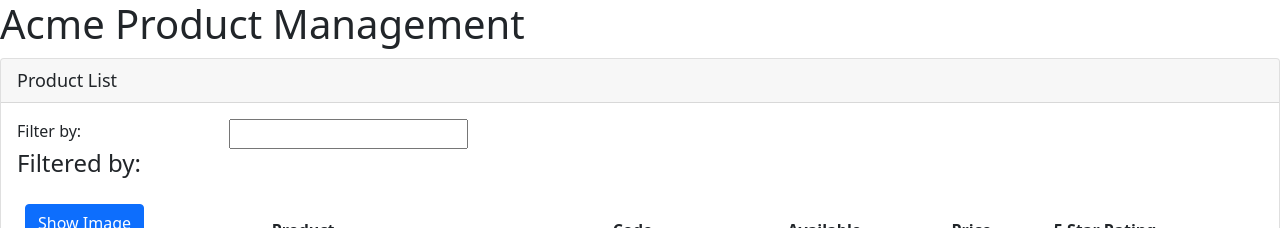
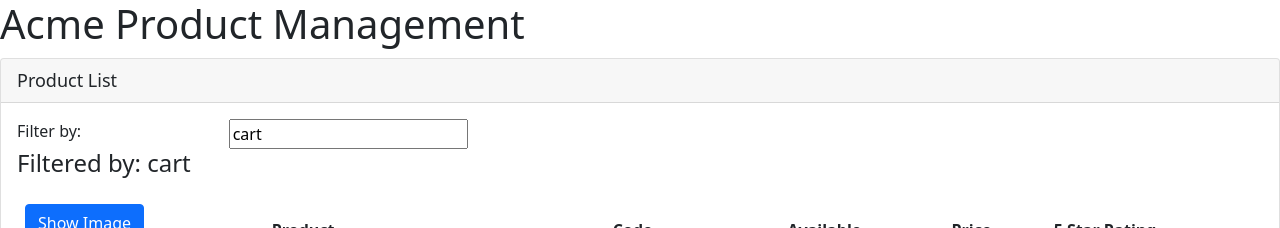
Before and after one commit to yomiaishida/NgAcme, an Angular app: page / in a window 1280 px wide. Shown: the top 228 px of the page. Built offline with nearby package versions, Linux system fonts and the light colour scheme.

Commit message:
Handling inputs with two way binding

```diff
--- a/src/app/app.module.ts
+++ b/src/app/app.module.ts
@@ -1,4 +1,5 @@
 import { NgModule } from '@angular/core';
+import { FormsModule } from '@angular/forms';
 import { BrowserModule } from '@angular/platform-browser';
 
 import { AppComponent } from './app.component';
@@ -10,7 +11,8 @@
     PorductListComponent
   ],
   imports: [
-    BrowserModule
+    BrowserModule,
+    FormsModule
   ],
   bootstrap: [AppComponent]
 })
--- a/src/app/products/product-list.component.html
+++ b/src/app/products/product-list.component.html
@@ -6,12 +6,13 @@
     <div class="row">
       <div class="col-md-2">Filter by:</div>
       <div class="col-md-4">
-        <input type="text">
+        <input type="text"
+        [(ngModel)]='listFilter'>
       </div>
     </div>
     <div class="row">
       <div class="col-md-6">
-        <h4>Filtered by:</h4>
+        <h4>Filtered by: {{listFilter}}</h4>
       </div>
     </div>
     <div class="table-responsive" *ngIf='products.length'>
--- a/src/app/products/product-list.component.ts
+++ b/src/app/products/product-list.component.ts
@@ -8,7 +8,8 @@
   pageTitle = 'Product List';
   imageWidth = 50;
   imageMargin = 5;
-  showImage = false
+  showImage = false;
+  listFilter: string = 'cart'
   products: any[] = [
     {
       "productId": 1,
```
